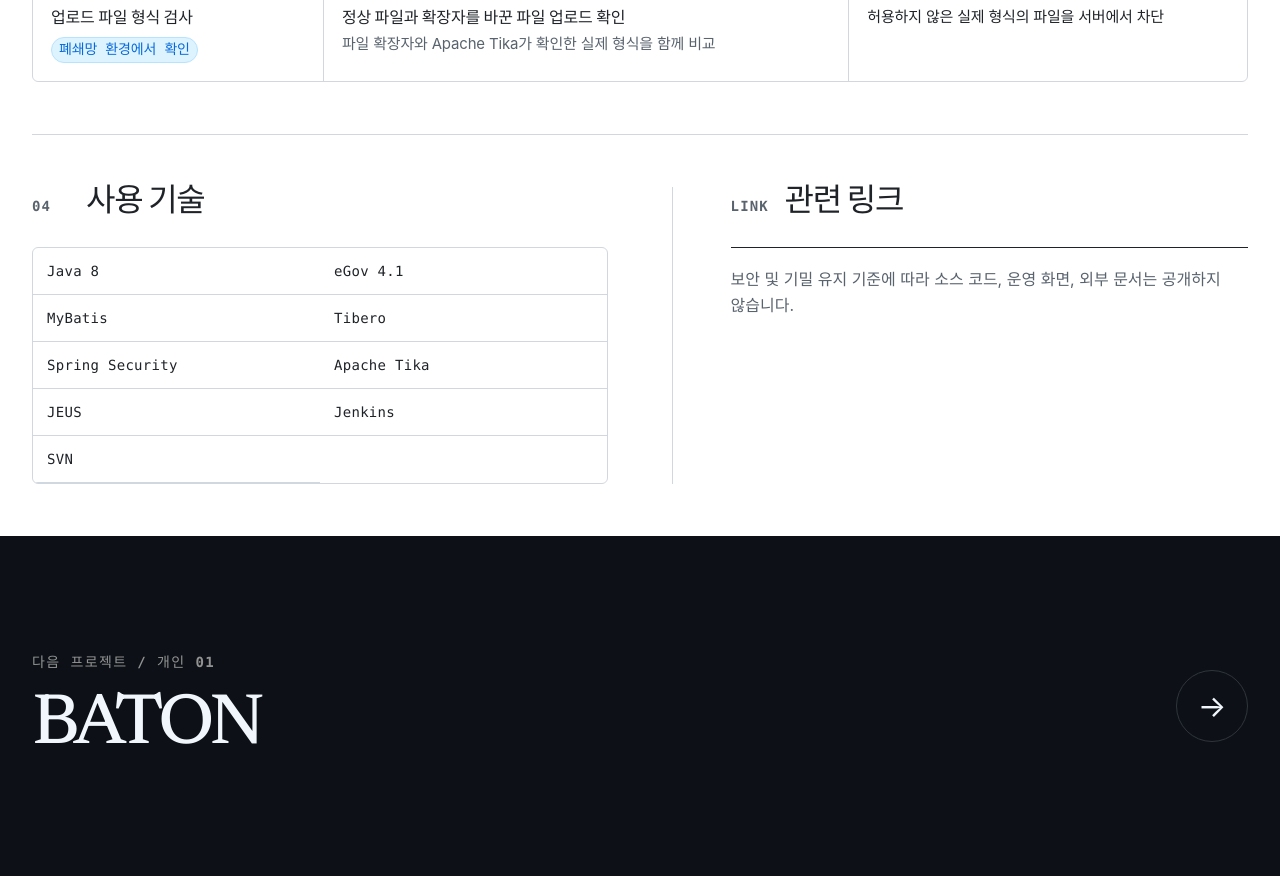
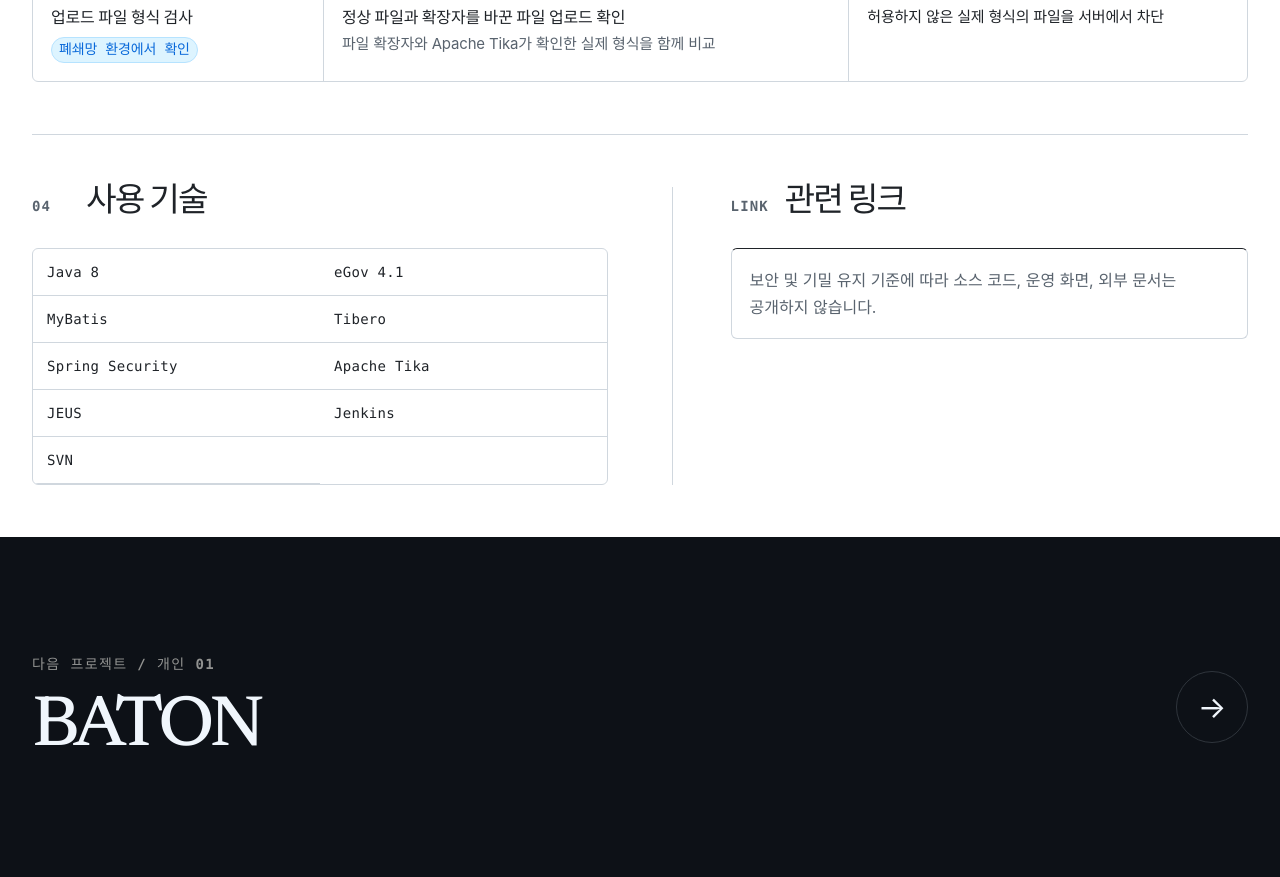
Before and after one commit to ljkhyeong/portfolio, a React (Vite) app: page /projects/defense in a window 1280 px wide. Shown: the part 2300-3177 px from the top of the page. Built offline with nearby package versions, Linux system fonts and the light colour scheme; a web font is replaced by a local one.

Commit message:
상세 기술 스택 위치 통일

```diff
--- /dev/null
+++ b/src/component/project/CaseMetaSection.jsx
@@ -0,0 +1,48 @@
+import "../../css/CaseMetaSection.css"
+
+const CaseMetaSection = ({
+    id,
+    headingId,
+    sectionNumber,
+    technologies,
+    technologyLabel,
+    links = [],
+    linkNote,
+}) => (
+    <section className="case-meta" id={id} aria-labelledby={headingId}>
+        <div className="case-meta__stack">
+            <div className="case-section-heading">
+                <span>{sectionNumber}</span>
+                <h2 id={headingId}>사용 기술</h2>
+            </div>
+            <ul aria-label={technologyLabel}>
+                {technologies.map((technology) => (
+                    <li key={technology}>{technology}</li>
+                ))}
+            </ul>
+        </div>
+        <div className="case-meta__links">
+            <div className="case-section-heading">
+                <span>LINK</span>
+                <h2>관련 링크</h2>
+            </div>
+            {links.length > 0 ? (
+                <ul>
+                    {links.map((link) => (
+                        <li key={link.href}>
+                            <a href={link.href} target="_blank" rel="noreferrer">
+                                <span>{link.label}</span>
+                                <span aria-hidden="true">↗</span>
+                            </a>
+                            {link.note ? <p>{link.note}</p> : null}
+                        </li>
+                    ))}
+                </ul>
+            ) : (
+                <p className="case-meta__link-note">{linkNote}</p>
+            )}
+        </div>
+    </section>
+)
+
+export default CaseMetaSection
--- a/src/component/project/ProjectCaseStudy.jsx
+++ b/src/component/project/ProjectCaseStudy.jsx
@@ -2,6 +2,7 @@ import { Link } from "react-router-dom"
 import { navigableCaseStudies, projectsById } from "../../data/projects"
 import ProjectScreenshotGallery from "../ProjectScreenshotGallery"
 import BatonServiceSwitcher from "./BatonServiceSwitcher"
+import CaseMetaSection from "./CaseMetaSection"
 import ProblemSolutionList from "./ProblemSolutionList"
 import ProjectEvidenceList from "./ProjectEvidenceList"
 import ProjectSwitcher from "./ProjectSwitcher"
@@ -512,40 +513,15 @@ const ProjectCaseStudy = ({ projectId }) => {
                     />
                 ) : null}
 
-                <section className="case-meta" id="project-stack" aria-labelledby="stack-title">
-                    <div className="case-meta__stack">
-                        <div className="case-section-heading">
-                            <span>{metaSectionNumber}</span>
-                            <h2 id="stack-title">사용 기술</h2>
-                        </div>
-                        <ul>
-                            {project.stack.map((item) => (
-                                <li key={item}>{item}</li>
-                            ))}
-                        </ul>
-                    </div>
-                    <div className="case-meta__links">
-                        <div className="case-section-heading">
-                            <span>LINK</span>
-                            <h2>관련 링크</h2>
-                        </div>
-                        {project.links.length > 0 ? (
-                            <ul>
-                                {project.links.map((link) => (
-                                    <li key={link.href}>
-                                        <a href={link.href} target="_blank" rel="noreferrer">
-                                            <span>{link.label}</span>
-                                            <span aria-hidden="true">↗</span>
-                                        </a>
-                                        <p>{link.note}</p>
-                                    </li>
-                                ))}
-                            </ul>
-                        ) : (
-                            <p className="case-meta__link-note">{project.linkNote}</p>
-                        )}
-                    </div>
-                </section>
+                <CaseMetaSection
+                    id="project-stack"
+                    headingId="stack-title"
+                    sectionNumber={metaSectionNumber}
+                    technologies={project.stack}
+                    technologyLabel={`${project.title} 기술 스택`}
+                    links={project.links}
+                    linkNote={project.linkNote}
+                />
             </article>
 
             <footer className="case-next">
--- a/src/css/BatonService.css
+++ b/src/css/BatonService.css
@@ -314,61 +314,6 @@
     color: rgba(255, 255, 255, 0.64);
 }
 
-.service-technology-stack {
-    display: grid;
-    grid-template-columns: 132px minmax(0, 1fr);
-    align-items: start;
-    gap: 20px;
-    margin-top: 12px;
-    padding: 16px 18px;
-    border: 1px solid var(--line);
-    border-radius: 6px;
-    background: var(--paper-raised);
-}
-
-.service-technology-stack__label {
-    display: flex;
-    align-items: center;
-    gap: 8px;
-    min-height: 30px;
-}
-
-.service-technology-stack__label code {
-    color: var(--accent);
-    font-family: var(--mono);
-    font-size: 14px;
-    font-weight: 750;
-}
-
-.service-technology-stack__label strong {
-    color: var(--ink);
-    font-size: 15px;
-}
-
-.service-technology-stack ul {
-    display: flex;
-    flex-wrap: wrap;
-    gap: 7px;
-    margin: 0;
-    padding: 0;
-    list-style: none;
-}
-
-.service-technology-stack li {
-    display: inline-flex;
-    min-height: 30px;
-    align-items: center;
-    padding: 5px 9px;
-    border: 1px solid var(--line);
-    border-radius: 6px;
-    background: var(--paper);
-    color: var(--ink);
-    font-family: var(--mono);
-    font-size: 14px;
-    font-weight: 650;
-    line-height: 1.35;
-}
-
 .baton-service-boundary blockquote {
     max-width: 820px;
     margin: 26px 0 0 auto;
@@ -539,23 +484,6 @@
     line-height: 1.65;
 }
 
-.service-repository-link {
-    display: inline-flex;
-    gap: 26px;
-    margin-top: 28px;
-    padding-bottom: 7px;
-    border-bottom: 1px solid var(--ink);
-    font-size: 12px;
-    font-weight: 750;
-}
-
-.service-repository-note {
-    margin: 8px 0 0;
-    color: var(--muted);
-    font-size: 14px;
-    line-height: 1.55;
-}
-
 .baton-service-footer {
     display: flex;
     align-items: center;
@@ -709,7 +637,6 @@
 .service-problem__heading code,
 .service-problem dt,
 .service-document-links h3 span,
-.service-repository-link,
 .baton-service-footer {
     font-size: 14px;
 }
@@ -834,8 +761,7 @@
     padding-left: 18px;
 }
 
-.service-document-links article a,
-.service-repository-link {
+.service-document-links article a {
     color: var(--accent);
 }
 
@@ -843,19 +769,6 @@
 .service-document-links article a:focus-visible strong {
     text-decoration: underline;
     text-underline-offset: 3px;
-}
-
-.service-repository-link {
-    gap: 20px;
-    padding: 9px 13px;
-    border: 1px solid var(--line);
-    border-radius: 6px;
-    background: var(--paper-raised);
-}
-
-.service-repository-link:hover {
-    border-color: var(--accent);
-    background: #ddf4ff;
 }
 
 .baton-service-footer a {
@@ -898,12 +811,6 @@
         white-space: nowrap;
     }
 
-    .service-technology-stack {
-        grid-template-columns: 1fr;
-        gap: 10px;
-        padding: 15px;
-    }
-
     .service-problem {
         padding-right: 18px;
         padding-left: 18px;
--- /dev/null
+++ b/src/css/CaseMetaSection.css
@@ -0,0 +1,126 @@
+.case-meta {
+    display: grid;
+    grid-template-columns: 1fr 1fr;
+    gap: clamp(36px, 5vw, 72px);
+    padding: clamp(38px, 4.2vw, 52px) 0;
+    border-top: 1px solid var(--line, #d0d7de);
+    scroll-margin-top: 24px;
+}
+
+.case-meta__links {
+    padding-left: clamp(36px, 4.5vw, 64px);
+    border-left: 1px solid var(--line, #d0d7de);
+}
+
+.case-meta .case-section-heading {
+    display: grid;
+    grid-template-columns: 54px minmax(0, 1fr);
+    align-items: baseline;
+    margin-bottom: clamp(20px, 2.4vw, 28px);
+}
+
+.case-meta .case-section-heading > span {
+    color: var(--muted, #59636e);
+    font-family: var(--mono, "SFMono-Regular", Consolas, monospace);
+    font-size: 14px;
+    font-weight: 700;
+}
+
+.case-meta .case-section-heading h2 {
+    margin: 0;
+    color: var(--ink, #1f2328);
+    font-size: clamp(27px, 2.6vw, 36px);
+    letter-spacing: -0.055em;
+}
+
+.case-meta__stack > ul,
+.case-meta__links > ul {
+    overflow: hidden;
+    margin: 0;
+    padding: 0;
+    border: 1px solid var(--line, #d0d7de);
+    border-radius: 6px;
+    background: var(--paper, #ffffff);
+    list-style: none;
+}
+
+.case-meta__stack > ul {
+    display: flex;
+    flex-wrap: wrap;
+}
+
+.case-meta__stack li {
+    width: 50%;
+    padding: 15px 12px 15px 14px;
+    border-bottom: 1px solid var(--line, #d0d7de);
+    color: var(--ink, #1f2328);
+    font-family: var(--mono, "SFMono-Regular", Consolas, monospace);
+    font-size: 14px;
+    letter-spacing: 0.02em;
+}
+
+.case-meta__links li {
+    padding: 18px;
+    border-bottom: 1px solid var(--line, #d0d7de);
+}
+
+.case-meta__links a {
+    display: flex;
+    justify-content: space-between;
+    gap: 20px;
+    color: var(--accent, #0969da);
+    font-size: 16px;
+    font-weight: 750;
+    letter-spacing: -0.02em;
+}
+
+.case-meta__links a span:last-child {
+    transition: transform 180ms ease;
+}
+
+.case-meta__links a:hover span:last-child,
+.case-meta__links a:focus-visible span:last-child {
+    transform: translate(3px, -3px);
+}
+
+.case-meta__links li p,
+.case-meta__link-note {
+    margin: 9px 0 0;
+    color: var(--muted, #59636e);
+    font-size: 16px;
+    line-height: 1.65;
+}
+
+.case-meta__link-note {
+    margin-top: 0;
+    padding: 18px;
+    border: 1px solid var(--line, #d0d7de);
+    border-radius: 6px;
+    background: var(--paper, #ffffff);
+}
+
+@media (max-width: 980px) {
+    .case-meta {
+        grid-template-columns: 1fr;
+        gap: 0;
+    }
+
+    .case-meta__links {
+        padding-top: 48px;
+        padding-left: 0;
+        border-top: 1px solid var(--line, #d0d7de);
+        border-left: 0;
+    }
+}
+
+@media (max-width: 700px) {
+    .case-meta__stack li {
+        width: 100%;
+    }
+}
+
+@media (prefers-reduced-motion: reduce) {
+    .case-meta__links a span:last-child {
+        transition: none;
+    }
+}
```
Also changed, not shown: src/component/project/BatonServiceCaseStudy.jsx (+23 -24 lines), 1 other file (tests, documents, lock files or other folders).
